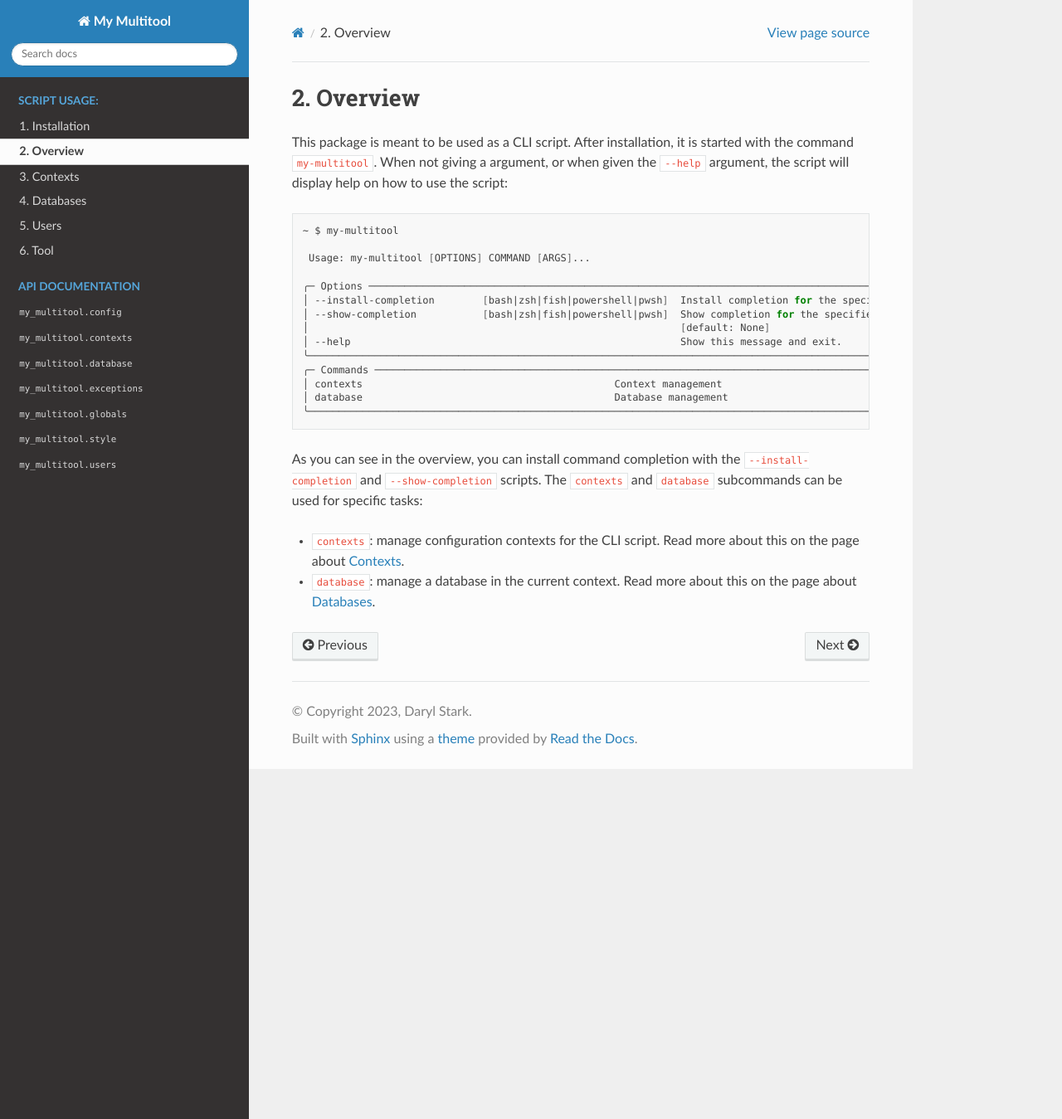
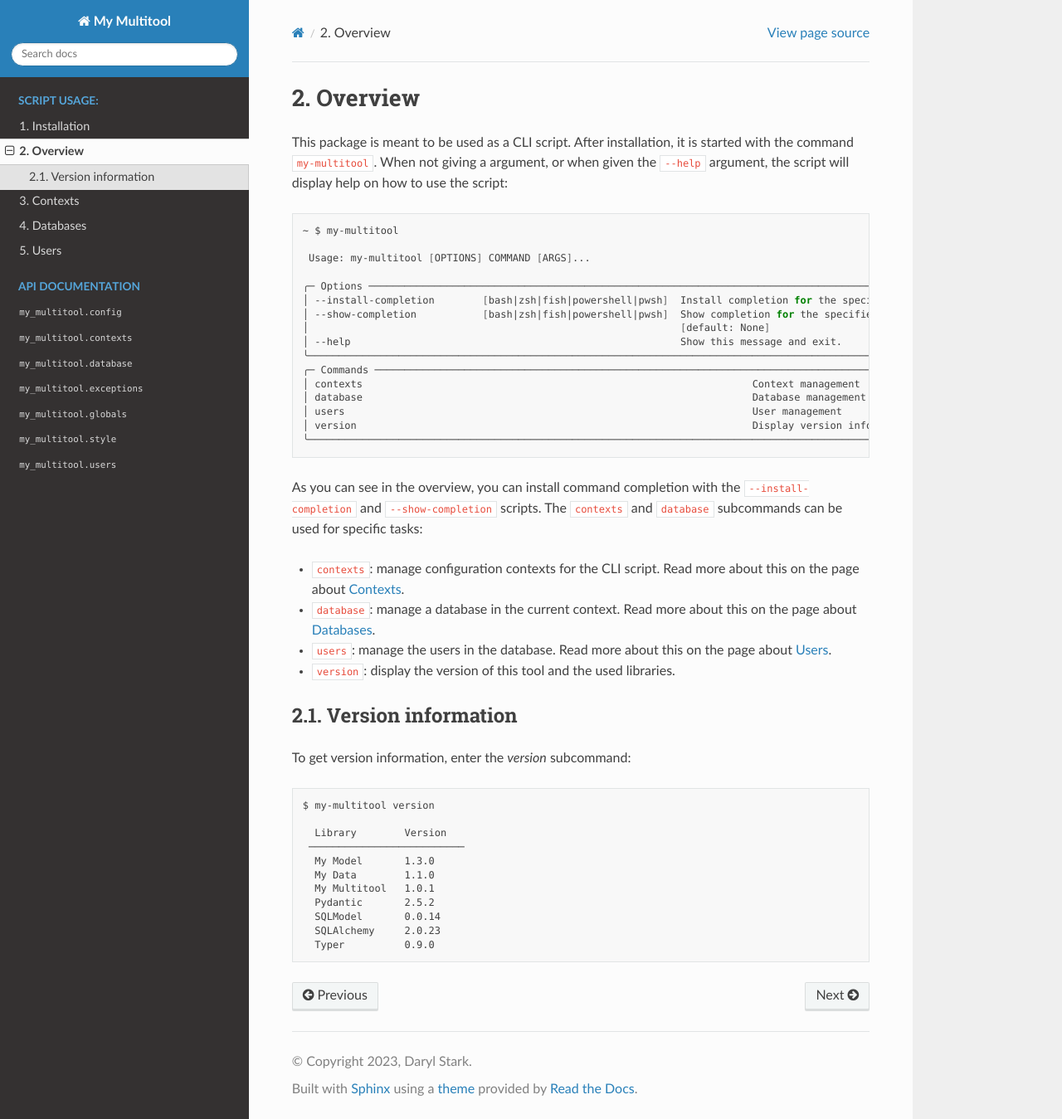
Before and after one commit to DarylStark/my_multitool, a Sphinx documentation site: the page built from docs/source/usage/overview.rst, in a window 1280 px wide and 1349 px high. Shown: the whole window at 83% size. Built offline with Sphinx 7.4.7 and the Read the Docs theme 2.0.0, drawn with Linux system fonts in a browser that asks for light colours.

Commit message:
Updated documentation

```diff
--- a/docs/source/index.rst
+++ b/docs/source/index.rst
@@ -18,7 +18,6 @@ The ``my-multiool`` Python application provides basic tools to work with a insta
    usage/contexts
    usage/databases
    usage/users
-   usage/tool
 
 .. toctree::
    :caption: API documentation
--- a/docs/source/usage/overview.rst
+++ b/docs/source/usage/overview.rst
@@ -16,11 +16,34 @@ This package is meant to be used as a CLI script. After installation, it is star
     │ --help                                                       Show this message and exit.                                                                     │
     ╰──────────────────────────────────────────────────────────────────────────────────────────────────────────────────────────────────────────────────────────────╯
     ╭─ Commands ───────────────────────────────────────────────────────────────────────────────────────────────────────────────────────────────────────────────────╮
-    │ contexts                                          Context management                                                                                         │
-    │ database                                          Database management                                                                                        │
+    │ contexts                                                                 Context management                                                                  │
+    │ database                                                                 Database management                                                                 │
+    │ users                                                                    User management                                                                     │
+    │ version                                                                  Display version information.                                                        │
     ╰──────────────────────────────────────────────────────────────────────────────────────────────────────────────────────────────────────────────────────────────╯
 
 As you can see in the overview, you can install command completion with the ``--install-completion`` and ``--show-completion`` scripts. The ``contexts`` and ``database`` subcommands can be used for specific tasks:
 
 -   ``contexts``: manage configuration contexts for the CLI script. Read more about this on the page about `Contexts <contexts.html>`_.
 -   ``database``: manage a database in the current context. Read more about this on the page about `Databases <databases.html>`_.
+-   ``users``: manage the users in the database. Read more about this on the page about `Users <users.html>`_.
+-   ``version``: display the version of this tool and the used libraries.
+
+Version information
+-------------------
+
+To get version information, enter the `version` subcommand:
+
+.. code-block::
+
+    $ my-multitool version
+
+      Library        Version
+     ──────────────────────────
+      My Model       1.3.0
+      My Data        1.1.0
+      My Multitool   1.0.1
+      Pydantic       2.5.2
+      SQLModel       0.0.14
+      SQLAlchemy     2.0.23
+      Typer          0.9.0
```
Also changed, not shown: docs/source/usage/tool.rst (deleted, +0 -25 lines).
